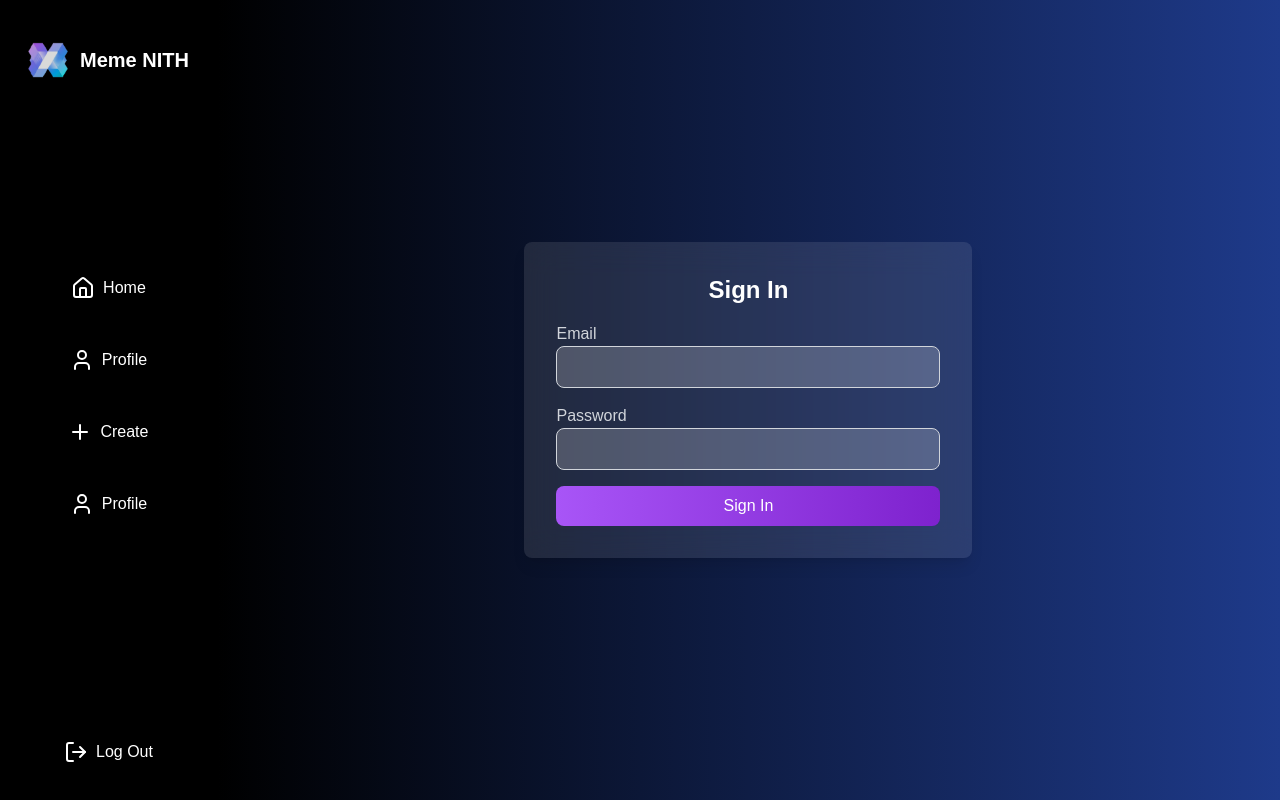
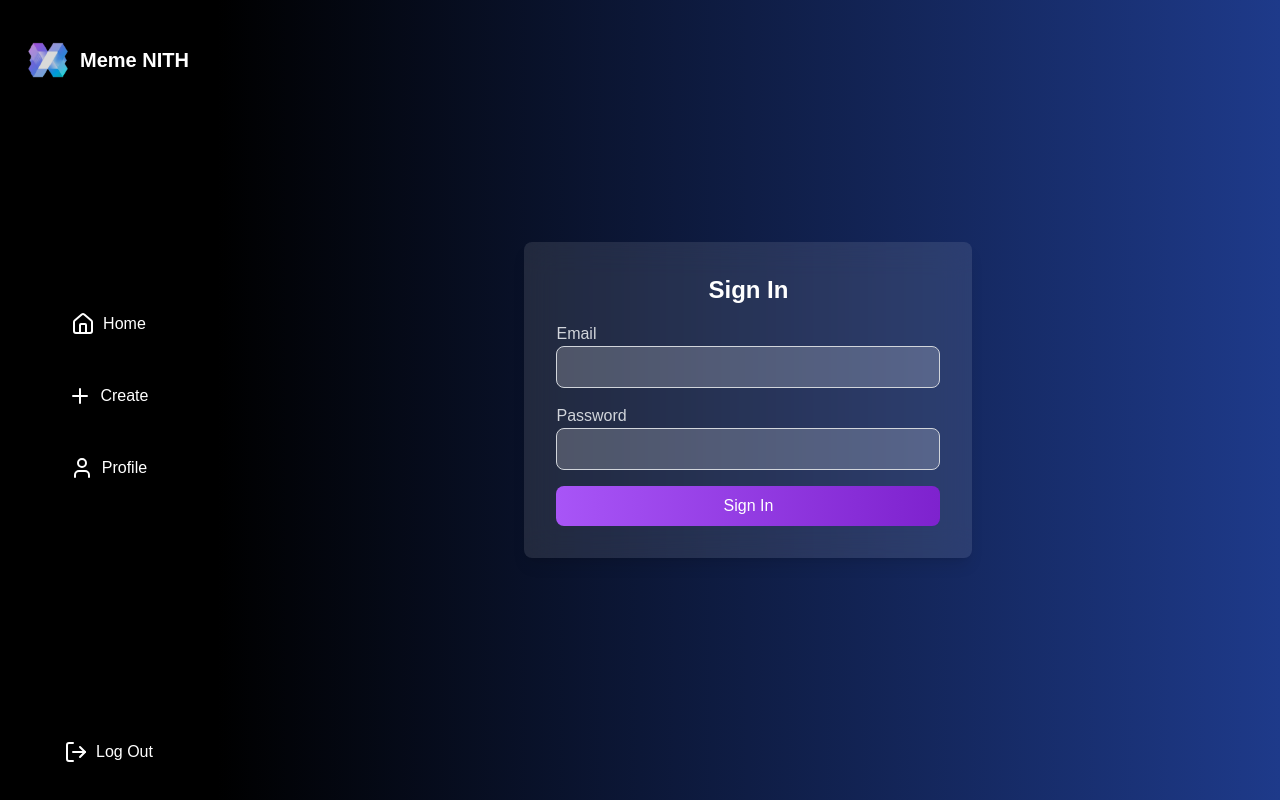
Before and after one commit to Lakshdahiy/MemeWesbite.Exe_2025, a Next.js app in the folder memewebsite.exe2025/: page /sign-in in a window 1280 px wide. Built offline with nearby package versions, Linux system fonts and the light colour scheme.

Commit message:
new changes added

```diff
--- a/memewebsite.exe2025/src/components/SideBar.jsx
+++ b/memewebsite.exe2025/src/components/SideBar.jsx
@@ -7,11 +7,6 @@ const items = [
     title: "Home",
     url: "/",
     icon: Home,
-  },
-  {
-    title: "Profile",
-    url: "/Profile",
-    icon: User,
   },
   {
     title: "Create",
```
Also changed, not shown: 1 other file (tests, documents, lock files or other folders).
